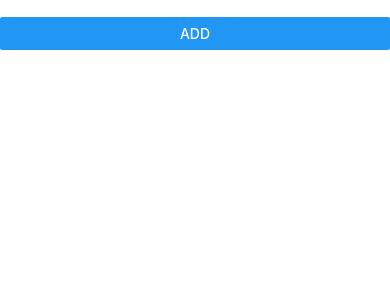
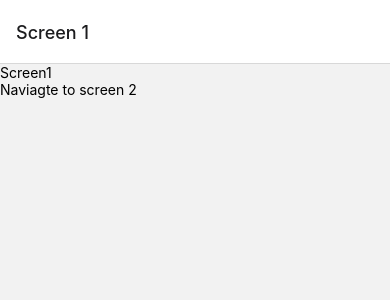
Before and after one commit to rayleigh420/React_Native_Basic, a React Native app: screen / in a window 390 px wide. Shown: the top 300 px of the page. Built offline with nearby package versions, Linux system fonts and the light colour scheme.

Commit message:
Navigate stack with react-navigation

```diff
--- a/App.js
+++ b/App.js
@@ -1,31 +1,21 @@
 import { StatusBar } from 'expo-status-bar';
-import { Alert, Button, FlatList, Keyboard, StyleSheet, Text, TextInput, Touchable, View } from 'react-native';
-import Hello from './src/components/Hello';
-import { useState } from 'react';
+import { NavigationContainer } from '@react-navigation/native';
+import { createStackNavigator } from '@react-navigation/stack';
+import Todo from './src/components/Todo';
+import Screen1 from './src/Screens/Screen1';
+import Screen2 from './src/Screens/Screen2';
+
+const Stack = createStackNavigator()
 
 export default function App() {
-  const [todo, setTodo] = useState([])
-  const [text, setText] = useState('')
-
-  const handleAddTodo = () => {
-    const todoCopy = [...todo, text]
-    setTodo(todoCopy)
-    setText('')
-    Keyboard.dismiss()
-  }
-
   return (
-    <View className="pt-[45px] px-[10px] pb-[10px] flex h-full">
-      <View className="flex-1 mb-[10px]">
-        {todo && todo.map((item, index) => (
-          <Text key={index} className='mb-[5px] text-[15px]'>{item}</Text>
-        ))}
-      </View>
-      <View className='flex flex-row'>
-        <TextInput value={text} className="flex-1 border-[1px] mr-[10px] py-3 px-4 block border-gray-200 rounded-md text-sm focus:border-blue-500 focus:ring-blue-500 dark:bg-slate-900 dark:border-gray-700 dark:text-gray-400" onChangeText={e => setText(e)} />
-        <Button onPress={handleAddTodo} className="py-3 px-4 inline-flex justify-center items-center gap-2 rounded-md border border-transparent font-semibold bg-blue-500 text-white hover:bg-blue-600 focus:outline-none focus:ring-2 focus:ring-blue-500 focus:ring-offset-2 transition-all text-sm dark:focus:ring-offset-gray-800" title='Add' />
-      </View>
-    </View>
+    <NavigationContainer>
+      <Stack.Navigator>
+        {/* <Stack.Screen name='Todo List' component={Todo} /> */}
+        <Stack.Screen name='Screen 1' component={Screen1} />
+        <Stack.Screen name='Screen 2' component={Screen2} />
+      </Stack.Navigator>
+    </NavigationContainer>
   );
 }
 
--- a/package.json
+++ b/package.json
@@ -9,11 +9,15 @@
     "web": "expo start --web"
   },
   "dependencies": {
+    "@react-navigation/native": "^6.1.6",
+    "@react-navigation/stack": "^6.3.16",
     "expo": "~48.0.18",
     "expo-status-bar": "~1.4.4",
     "nativewind": "^2.0.11",
     "react": "18.2.0",
-    "react-native": "0.71.8"
+    "react-native": "0.71.8",
+    "react-native-safe-area-context": "^4.5.0",
+    "react-native-screens": "^3.20.0"
   },
   "devDependencies": {
     "@babel/core": "^7.20.0",
--- /dev/null
+++ b/src/Screens/Screen1.jsx
@@ -0,0 +1,20 @@
+import { View, Text } from 'react-native'
+import React from 'react'
+import { Pressable } from 'react-native'
+
+const Screen1 = ({ navigation }) => {
+    const handleNaviageScreen2 = () => {
+        navigation.navigate('Screen 2')
+    }
+
+    return (
+        <View>
+            <Text>Screen1</Text>
+            <Pressable onPress={handleNaviageScreen2}>
+                <Text>Naviagte to screen 2</Text>
+            </Pressable>
+        </View>
+    )
+}
+
+export default Screen1
--- /dev/null
+++ b/src/Screens/Screen2.jsx
@@ -0,0 +1,20 @@
+import { View, Text } from 'react-native'
+import React from 'react'
+import { Pressable } from 'react-native'
+
+const Screen2 = ({ navigation }) => {
+    const handleNavigateScreen1 = () => {
+        navigation.navigate("Screen 1")
+    }
+
+    return (
+        <View>
+            <Text>Screen2</Text>
+            <Pressable onPress={handleNavigateScreen1}>
+                <Text>Navigate to Screen 1</Text>
+            </Pressable>
+        </View>
+    )
+}
+
+export default Screen2
--- /dev/null
+++ b/src/components/Todo.js
@@ -0,0 +1,32 @@
+
+import { Alert, Button, FlatList, Keyboard, StyleSheet, Text, TextInput, Touchable, View } from 'react-native';
+import { useState } from 'react';
+import React from 'react'
+
+const Todo = () => {
+    const [todo, setTodo] = useState([])
+    const [text, setText] = useState('')
+
+    const handleAddTodo = () => {
+        const todoCopy = [...todo, text]
+        setTodo(todoCopy)
+        setText('')
+        Keyboard.dismiss()
+    }
+
+    return (
+        <View className="pt-[45px] px-[10px] pb-[10px] flex h-full">
+            <View className="flex-1 mb-[10px]">
+                {todo && todo.map((item, index) => (
+                    <Text key={index} className='mb-[5px] text-[15px]'>{item}</Text>
+                ))}
+            </View>
+            <View className='flex flex-row'>
+                <TextInput value={text} className="flex-1 border-[1px] mr-[10px] py-3 px-4 block border-gray-200 rounded-md text-sm focus:border-blue-500 focus:ring-blue-500 dark:bg-slate-900 dark:border-gray-700 dark:text-gray-400" onChangeText={e => setText(e)} />
+                <Button onPress={handleAddTodo} className="py-3 px-4 inline-flex justify-center items-center gap-2 rounded-md border border-transparent font-semibold bg-blue-500 text-white hover:bg-blue-600 focus:outline-none focus:ring-2 focus:ring-blue-500 focus:ring-offset-2 transition-all text-sm dark:focus:ring-offset-gray-800" title='Add' />
+            </View>
+        </View>
+    )
+}
+
+export default Todo
```
Also changed, not shown: 1 other file (tests, documents, lock files or other folders).
